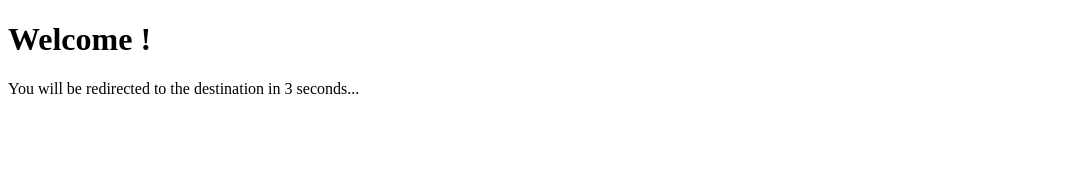
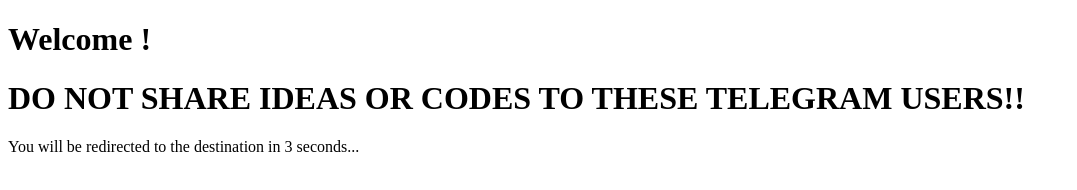
Before and after one commit to annihilatorrrr/kangers.club, a plain HTML site: page index.html in a window 1280 px wide. Shown: the whole page, without its empty margins (0-1077 px from the left). Drawn offline with Linux system fonts and the light colour scheme.

Commit message:
DONE.
Signed-off-by: ÁÑÑÍHÌLÅTØR SPÄRK <75305464+annihilatorrrr@users.noreply.github.com>

```diff
--- a/index.html
+++ b/index.html
@@ -7,6 +7,7 @@
   </head>
   <body>
     <h1>Welcome !</h1>
+    <h1>DO NOT SHARE IDEAS OR CODES TO THESE TELEGRAM USERS!!</h1>
     <p>You will be redirected to the destination in 3 seconds...</p>
   </body>
 </html>
```
